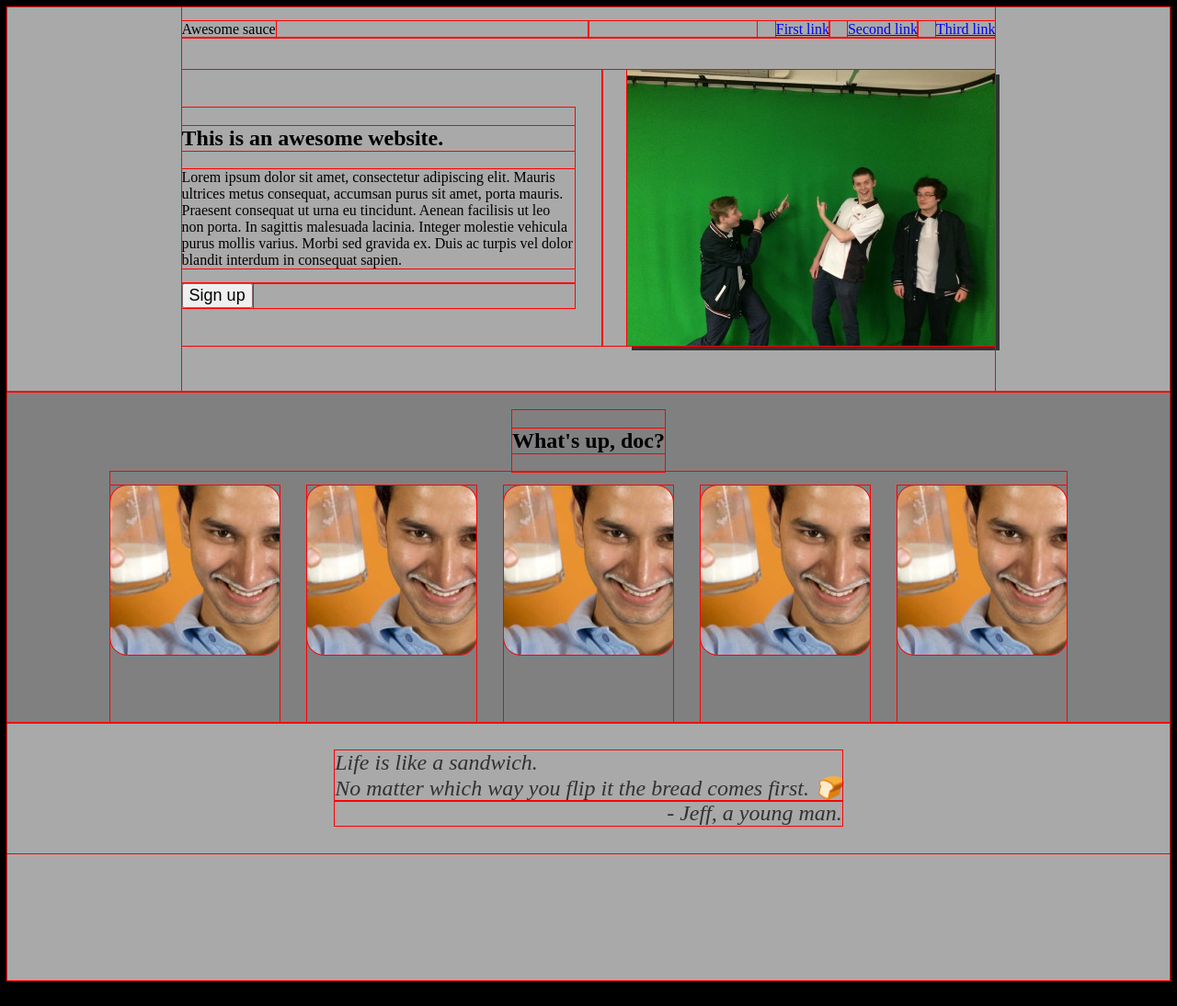
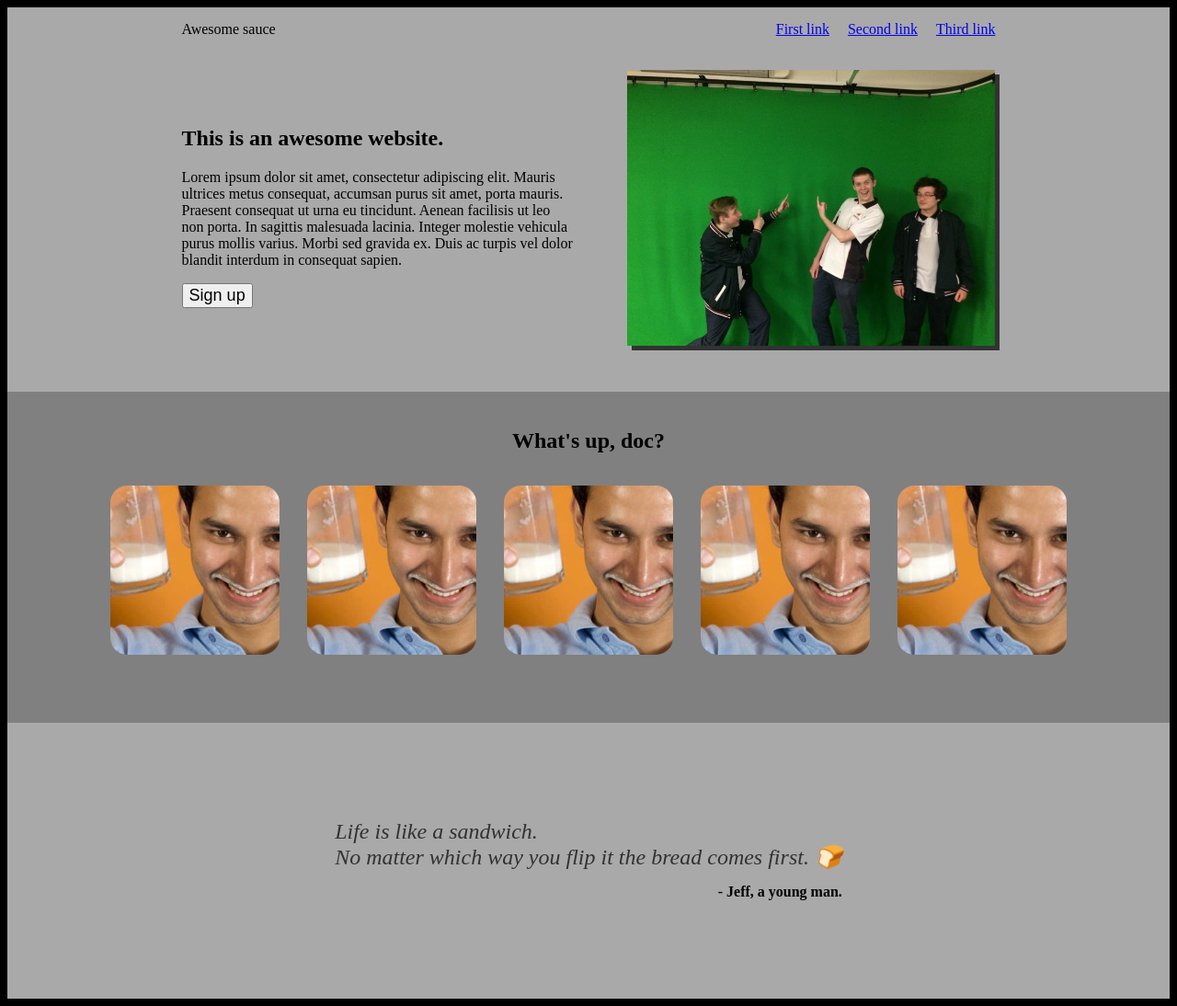
Before and after one commit to davlondev/flexbox-landing-page, a plain HTML site: page index.html in a window 1280 px wide. Shown: the whole page at 92% size. Drawn offline with Linux system fonts and the light colour scheme.

Commit message:
fixed font settings for quote

```diff
--- a/style.css
+++ b/style.css
@@ -7,7 +7,7 @@ body {
 }
 
 * {
-    outline: 1px solid red;
+    /*outline: 1px solid red;*/
 }
 
 .container {
@@ -92,31 +92,32 @@ body {
 }
 
 #third-section {
-    height: 280px;
+    height: 300px;
     background-color: darkgray;
     justify-content: center;
     align-items: center;
 }
 
 #third-section-inner {
+    padding-top: 105px;
+    /*border: 3px blue solid;*/
     flex-direction: column;
-    padding-top: 30px;
-    padding-bottom: 30px;
-    padding-left: 100px;
-    padding-right: 100px;
     align-items: center;
+    justify-content: center;
 }
 
 #third-section-inner .container {
     flex-direction: column;
 }
 
-#third-section-inner .item {
+#quote {
     font-size: x-large;
     font-style: italic;
     color: rgb(50, 50, 50);
 }
 
 #quote-author {
+    padding-top: 15px;
     text-align: right;
+    font-weight: 600;
 }
```
